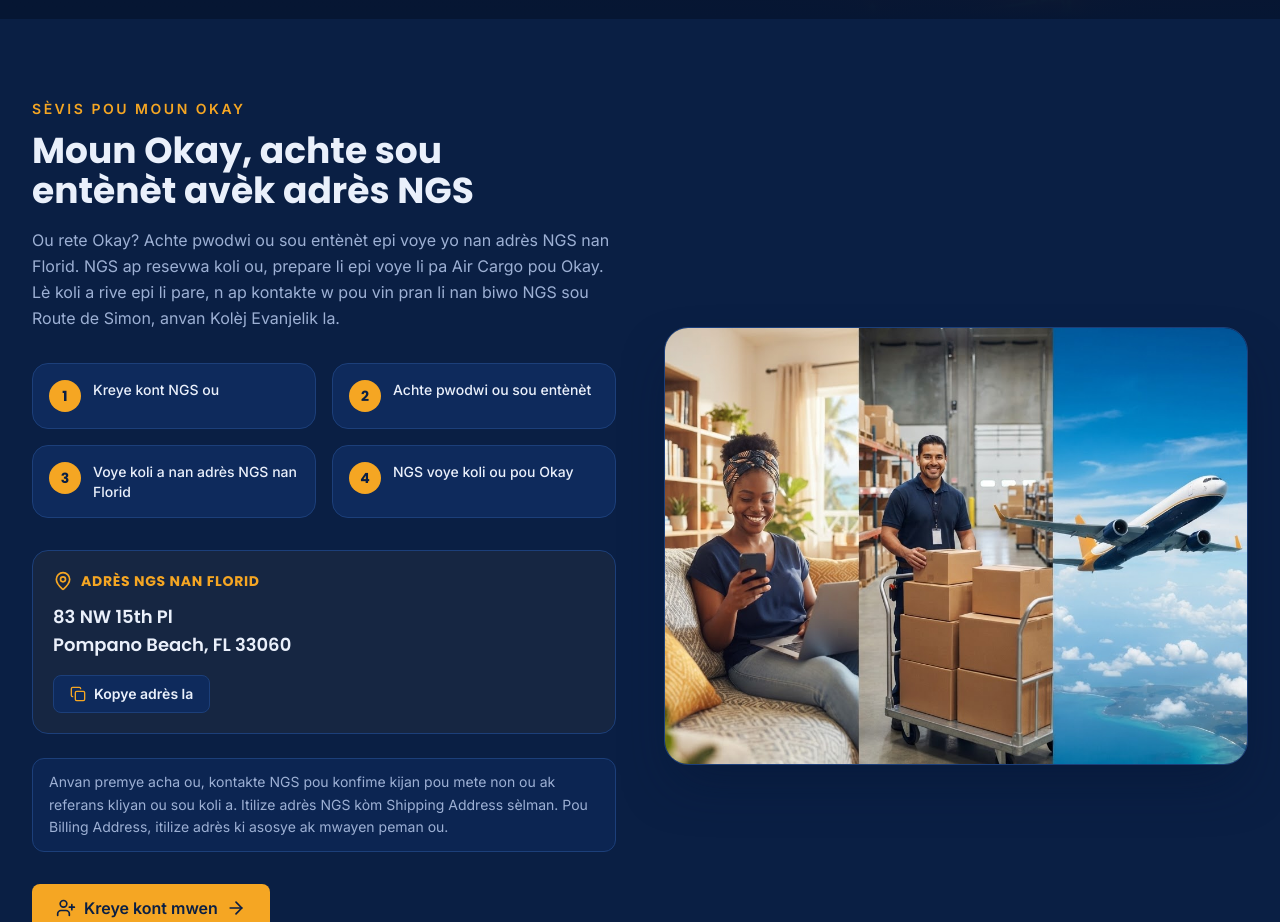
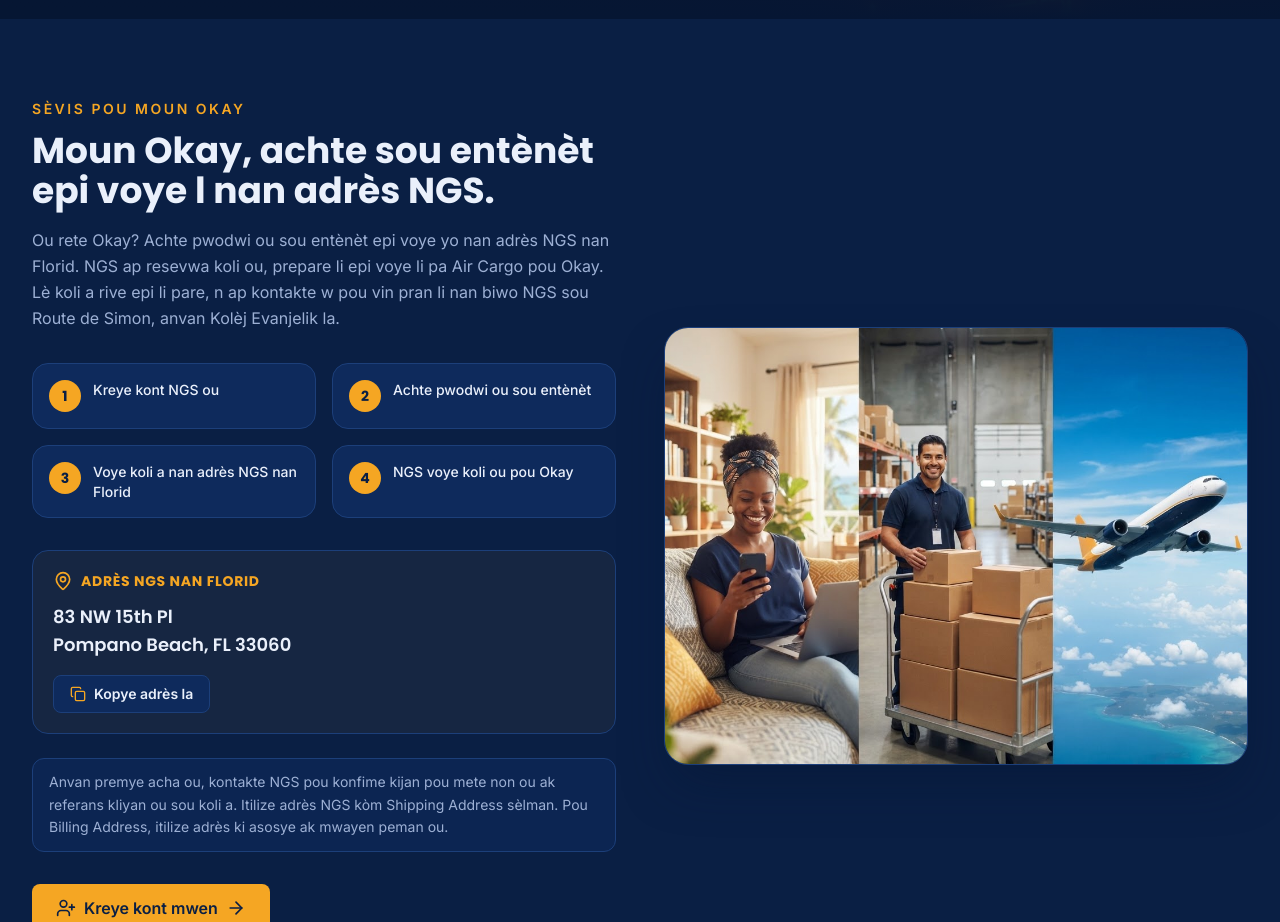
Before and after one commit to Mardochev/ngs-shipping-website, a Next.js app: page / in a window 1280 px wide. Shown: the part 900-1822 px from the top of the page. Built offline with nearby package versions, Linux system fonts and the light colour scheme; no server answers.

Commit message:
feat: update online shopping description to clarify delivery process
Updated the online shopping component to clarify that products can be purchased online and sent to the NGS address.

Co-authored-by: Mardochev <289339862+Mardochev@users.noreply.github.com>

```diff
--- a/components/okay-online-shopping.tsx
+++ b/components/okay-online-shopping.tsx
@@ -57,7 +57,7 @@ export function OkayOnlineShopping() {
             id="okay-online-heading"
             className="mt-3 font-display text-2xl font-bold text-balance text-foreground sm:text-4xl"
           >
-            Moun Okay, achte sou entènèt avèk adrès NGS
+            Moun Okay, achte sou entènèt epi voye l nan adrès NGS.
           </h2>
           <p className="mt-4 text-pretty leading-relaxed text-muted-foreground">
             Ou rete Okay? Achte pwodwi ou sou entènèt epi voye yo nan adrès NGS nan Florid. NGS ap
```
